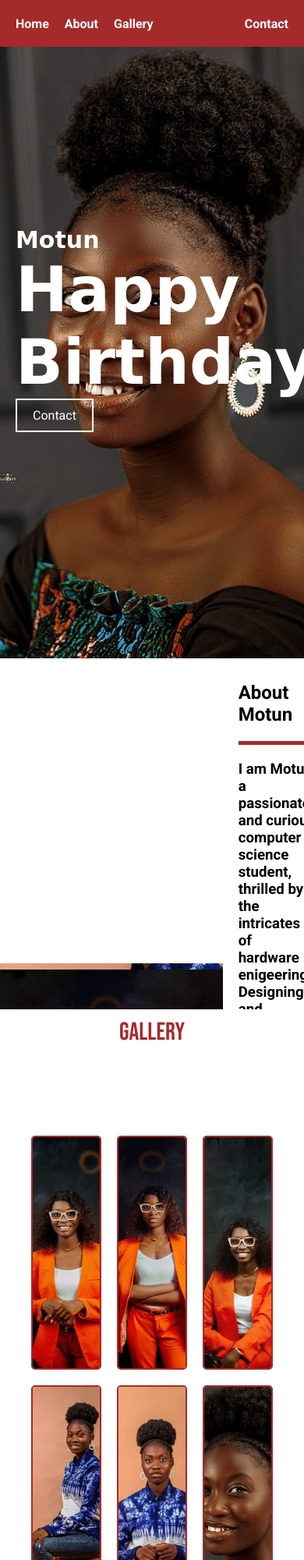
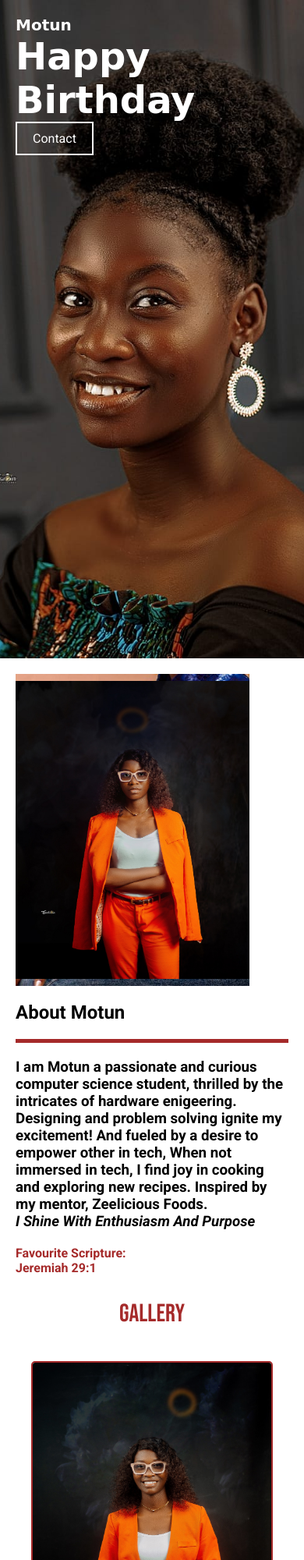
Before and after one commit to EmmtekDev/05.B.day, a plain HTML site: page index.html in a window 390 px wide. Shown: the top 2000 px of the page at 78% size. Drawn offline with Linux system fonts and the light colour scheme; a web font is replaced by a local one.

Commit message:
Update style.css

```diff
--- a/style.css
+++ b/style.css
@@ -176,3 +176,50 @@ nav li a {
 .gallery img{
     width: 250px;
 }
+@media (max-width: 600px) {
+    .container{
+        height: 100vh;
+    }
+    .body, .about, .gallery {
+        height: auto;
+    }
+
+    nav {
+        flex-direction: column;
+        height: auto;
+        padding: 10px;
+        display: none;
+    }
+
+    .main ul {
+        flex-direction: column;
+        gap: 10px;
+    }
+
+    .body h1 {
+        font-size: 3rem;
+    }
+
+    .body h3 {
+        font-size: 20px;
+    }
+
+    .about {
+        grid-template-columns: 1fr;
+        padding: 20px;
+    }
+
+    .images {
+        grid-template-columns: 1fr;
+        width: 100%;
+    }
+
+    .images .pics {
+        width: 100%;
+        height: auto;
+    }
+
+    .gallery img {
+        width: 100%;
+    }
+}
```
